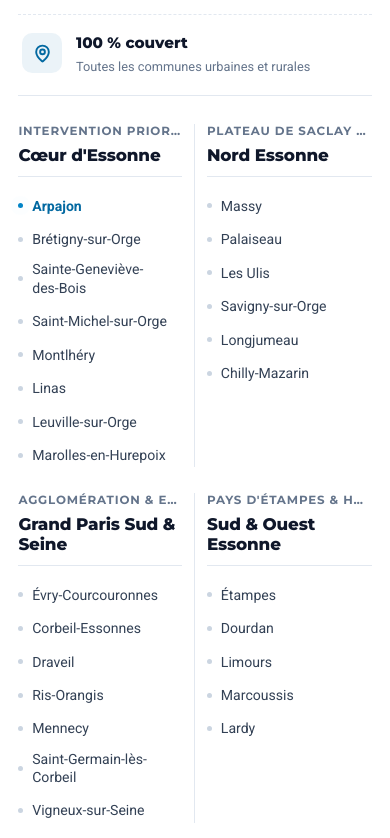
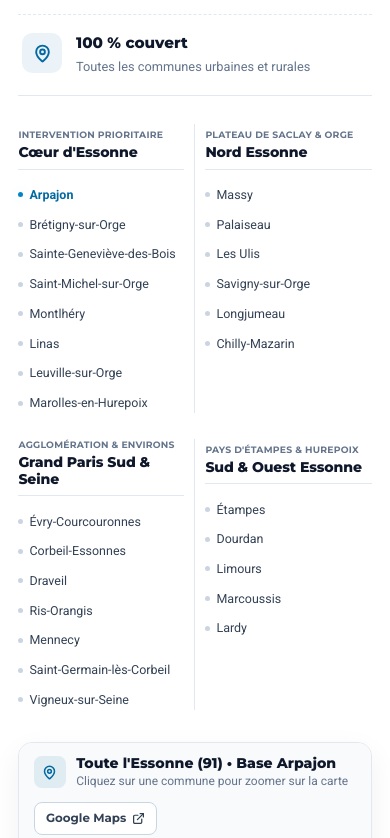
Before and after one commit to rebatiabd-prog/Neqqua-Nettoyage, a React (Vite) app: page / in a window 390 px wide. Shown: the part 4186-5024 px from the top of the page. Built offline with nearby package versions, Linux system fonts and the light colour scheme; no server answers.

Commit message:
fix(mobile): place zone editorial mobile rules after base rules and refine font sizes

```diff
--- a/src/index.css
+++ b/src/index.css
@@ -2352,53 +2352,6 @@ ul {
   margin-bottom: 0;
 }
 
-@media (max-width: 767px) {
-  .zone-editorial-col {
-    min-width: 0;
-  }
-  .zone-editorial-col:nth-child(odd) {
-    padding-right: 0.75rem;
-    border-right: 1px solid #e2e8f0;
-  }
-  .zone-editorial-col:nth-child(even) {
-    padding-left: 0.75rem;
-  }
-  .zone-editorial-head {
-    min-height: 3.1rem;
-    display: flex;
-    flex-direction: column;
-    justify-content: flex-end;
-    margin-bottom: 0.7rem;
-    padding-bottom: 0.55rem;
-  }
-  .zone-editorial-eyebrow {
-    font-size: 0.64rem;
-    letter-spacing: 0.05em;
-    margin-bottom: 0.25rem;
-    white-space: nowrap;
-    overflow: hidden;
-    text-overflow: ellipsis;
-  }
-  .zone-editorial-name {
-    font-size: 0.94rem;
-    line-height: 1.2;
-  }
-  .zone-editorial-list {
-    gap: 0.28rem;
-  }
-  .zone-editorial-item {
-    font-size: 0.8rem;
-    gap: 0.42rem;
-    padding: 0.16rem 0.25rem;
-    margin-left: -0.25rem;
-    line-height: 1.3;
-    max-width: 100%;
-  }
-  .zone-editorial-town {
-    overflow-wrap: anywhere;
-  }
-}
-
 @media (min-width: 768px) {
   .zone-editorial-grid {
     grid-template-columns: repeat(2, 1fr);
@@ -2525,6 +2478,52 @@ ul {
   }
   50% {
     box-shadow: 0 0 0 7px rgba(2, 132, 199, 0);
+  }
+}
+
+@media (max-width: 767px) {
+  .zone-editorial-col {
+    min-width: 0;
+  }
+  .zone-editorial-col:nth-child(odd) {
+    padding-right: 0.65rem;
+    border-right: 1px solid #e2e8f0;
+  }
+  .zone-editorial-col:nth-child(even) {
+    padding-left: 0.65rem;
+  }
+  .zone-editorial-head {
+    min-height: 2.85rem;
+    display: flex;
+    flex-direction: column;
+    justify-content: flex-end;
+    margin-bottom: 0.6rem;
+    padding-bottom: 0.5rem;
+  }
+  .zone-editorial-eyebrow {
+    font-size: 0.58rem;
+    letter-spacing: 0.025em;
+    line-height: 1.25;
+    margin-bottom: 0.2rem;
+    white-space: normal;
+  }
+  .zone-editorial-name {
+    font-size: 0.88rem;
+    line-height: 1.2;
+  }
+  .zone-editorial-list {
+    gap: 0.25rem;
+  }
+  .zone-editorial-item {
+    font-size: 0.78rem;
+    gap: 0.38rem;
+    padding: 0.14rem 0.2rem;
+    margin-left: -0.2rem;
+    line-height: 1.28;
+    max-width: 100%;
+  }
+  .zone-editorial-town {
+    overflow-wrap: anywhere;
   }
 }
 
```
